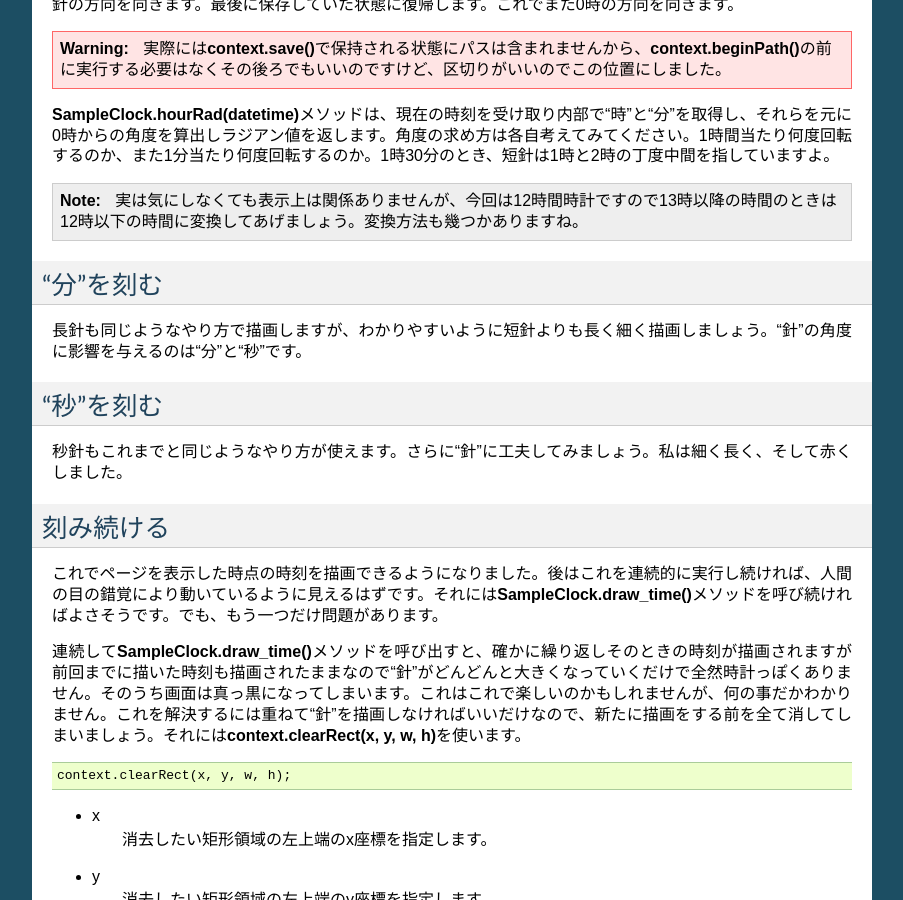
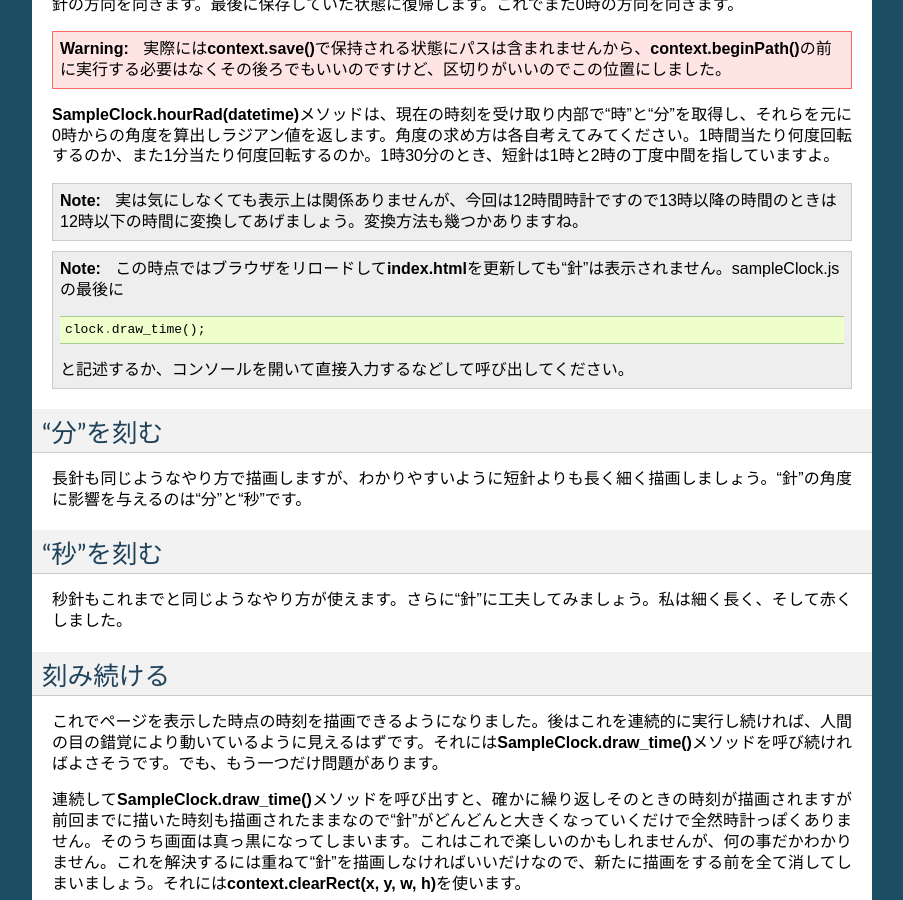
Before and after one commit to tactactad/SampleClock, a Sphinx documentation site: the page built from docs/source/clock.rst, in a window 1280 px wide and 900 px high, scrolled down 1743 px. Shown: the whole window, without its empty margins (198-1101 px from the left). Built offline with Sphinx 7.4.7, drawn with Linux system fonts in a browser that asks for light colours.

Commit message:
refactoring clock.rst

```diff
--- a/docs/source/clock.rst
+++ b/docs/source/clock.rst
@@ -89,6 +89,14 @@
 
  実は気にしなくても表示上は関係ありませんが、今回は12時間時計ですので13時以降の時間のときは12時以下の時間に変換してあげましょう。変換方法も幾つかありますね。
 
+.. note::
+
+ この時点ではブラウザをリロードして **index.html** を更新しても“針”は表示されません。sampleClock.jsの最後に ::
+
+  clock.draw_time();
+
+ と記述するか、コンソールを開いて直接入力するなどして呼び出してください。
+
 “分”を刻む
 ==============================
 
```
